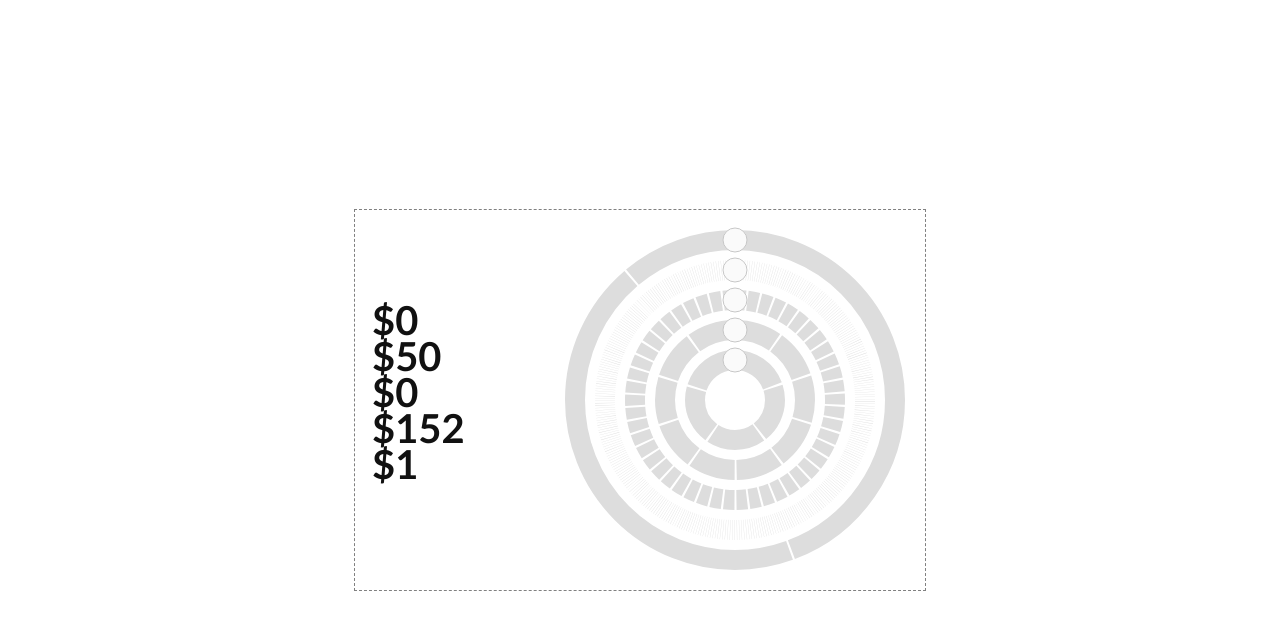
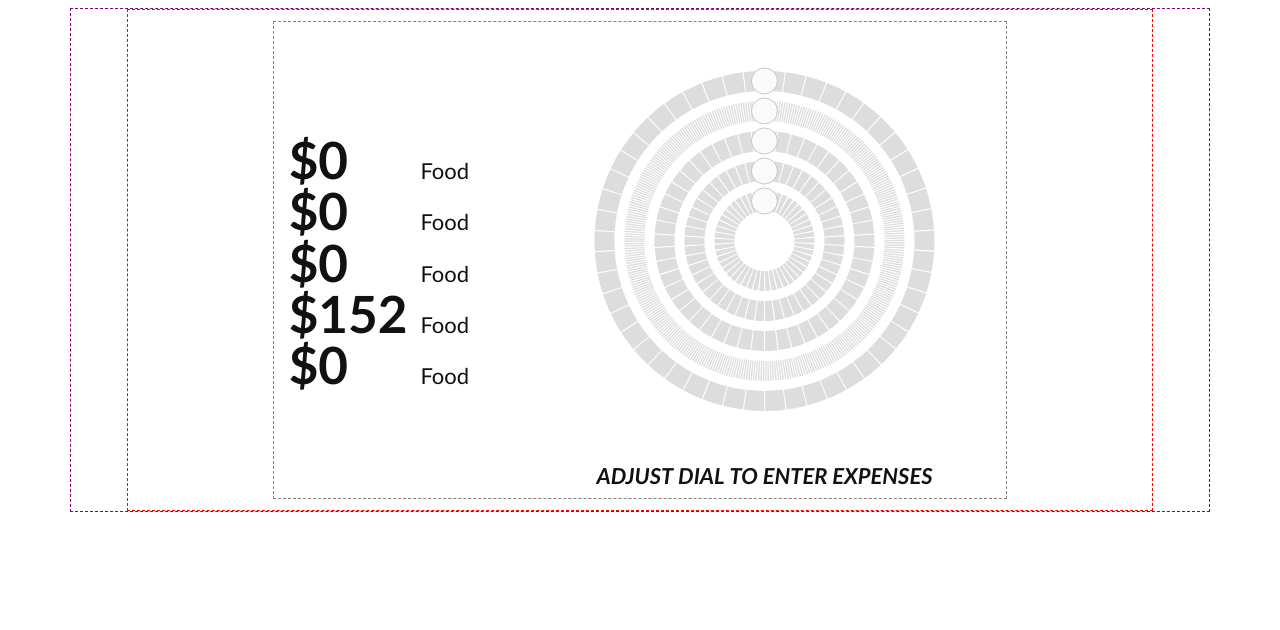
Before and after one commit to robispan/Circular-Slider, a plain HTML site: page index.html in a window 1280 px wide. Drawn offline with Linux system fonts and the light colour scheme.

Commit message:
slider sizing, disabled touch scroll
- touch scroll prevent
- optimized canvas size to container dimensions
- added instructions text below sliders
- adjusted sliders position

```diff
--- a/index.html
+++ b/index.html
@@ -3,14 +3,14 @@
 
   <head>
     <meta charset="utf-8">
-    <meta name="viewport" content="width=700, initial-scale=1, shrink-to-fit=no">
+    <meta name="viewport" content="width=device-width, initial-scale=1">
     <link rel="stylesheet" type="text/css" href="style/style.css"/>
   </head>
 
   <body>
-
-  <div id="container">
-
+    <div class="container">
+      <div id="container">
+    </div>
   </div>
 
   <!-- ++++++++++++++++++++++++++ javascript ++++++++++++++++++++++++++ -->
--- a/js/main.js
+++ b/js/main.js
@@ -15,21 +15,22 @@ class Slider {
     let contH = container.getBoundingClientRect().height;
     const canvas = document.createElement('canvas');
     canvas.id = 'canvas';
-    // layout - vertical / horizontal
-    if (contW > contH) {
+    // canvas sizing
+    if (contH / contW < 0.65) {
       canvas.height = contH * .95;
-      canvas.width = canvas.height * 1.5;
+      canvas.width = canvas.height / 0.65;
     }
     else {
       canvas.width = contW * .95;
-      canvas.height = canvas.width * 1.5;
+      canvas.height = canvas.width * 0.65;
     }
-    // canvas styles
+    // styles
     canvas.style.position = 'relative';
     canvas.style.top = '50%';
     canvas.style.left = '50%';
     canvas.style.transform = 'translate(-50%, -50%)';
     canvas.style.border = '1px dashed grey';
+    canvas.style.touchAction = 'none';
     // create canvas in DOM
     container.appendChild(canvas);
     // get ctx
@@ -44,14 +45,11 @@ class Slider {
     const cw = ctx.canvas.width;
     const ch = ctx.canvas.height;
     const pi = Math.PI;
-    const r = 12;  // handle radius
-    const fontSize = (canvas.width > canvas.height) ? cw * 0.07 : ch * 0.07;
-    ctx.font = 'bold ' + fontSize + 'px Calibri';
-    ctx.textAlign = 'left';
+    const r = 13;  // handle radius
     // sliders center position
-    const center = (canvas.width > canvas.height) ? {x: cw*2/3, y: ch/2} : {x: cw/2, y: ch*2/3};
+    const center = {x: cw*0.67, y: ch*0.46};
     // data position
-    const dataPosition = (canvas.width > canvas.height) ? {x: cw*0.03, y: ch*0.33} : {x: cw*0.03, y: ch*0.07};
+    const dataPosition = {x: cw*0.02, y: ch*0.33};
 
     // make array of sliders
     const sliders = [];
@@ -78,17 +76,29 @@ class Slider {
       const min = sliders[i].min;
       const step = sliders[i].step;
       const remainder = (max - min) % step;
-      slider.dash = 2*pi*r * (step / (max - min)) - 2;
+      slider.dash = 2*pi*r * (step / (max - min)) - 1;
     }
 
-    // draw sliders, handles & colored paths
-    let dash;
+    // draw sliders, data and instruction
+    let dash, fontSize, instruction;
     function drawsliders() {
+
+      // draw instructions under slider
+      ctx.save();
+      fontSize = cw * 0.03;
+      instruction = 'ADJUST DIAL TO ENTER EXPENSES';
+      ctx.font = '900 italic ' + fontSize + 'px Calibri';
+      ctx.fillStyle = "#111";
+      ctx.textAlign = 'center';
+      ctx.fillText(instruction, center.x, ch * 0.97);
+      ctx.restore();
+
+      // draw sliders
       sliders.forEach(function(slider, index) {
         // draw sliders backgrounds
         ctx.save();
         ctx.lineWidth = 20;
-        ctx.setLineDash([slider.dash, 2]);
+        ctx.setLineDash([slider.dash, 1]);
         ctx.strokeStyle = '#ddd';
         ctx.beginPath();
         ctx.arc(center.x, center.y, slider.r, -.5*pi, 1.5*pi, false);
@@ -99,7 +109,7 @@ class Slider {
         // background path
         ctx.save();
         ctx.lineWidth = 20;
-        ctx.globalAlpha = 0.7;
+        ctx.globalAlpha = 0.6;
         ctx.beginPath();
         ctx.arc(center.x, center.y, slider.r, -.5*pi, slider.diff, false);
         ctx.strokeStyle = slider.color;
@@ -108,7 +118,7 @@ class Slider {
         // colored path
         ctx.save();
         ctx.lineWidth = 20;
-        ctx.setLineDash([slider.dash, 2]);
+        ctx.setLineDash([slider.dash, 1]);
         ctx.globalAlpha = 1;
         ctx.beginPath();
         ctx.arc(center.x, center.y, slider.r, -.5*pi, slider.diff, false);
@@ -130,8 +140,19 @@ class Slider {
 
         // draw data
         ctx.save();
+        fontSize = cw * 0.07;
+        ctx.font = 'bold ' + fontSize + 'px Calibri';
         ctx.fillStyle = "#111";
-        ctx.fillText('$' + slider.value, dataPosition.x, dataPosition.y + index*fontSize*0.9);
+        ctx.textAlign = 'left';
+        ctx.fillText('$' + slider.value, dataPosition.x, dataPosition.y + index* cw * 0.07);
+        ctx.restore();
+        // menu
+        ctx.save();
+        fontSize = cw * 0.03;
+        ctx.font = '400 ' + fontSize + 'px Calibri';
+        ctx.fillStyle = "#111";
+        ctx.textAlign = 'left';
+        ctx.fillText('Food', dataPosition.x * 10, dataPosition.y + index* cw * 0.07);
         ctx.restore();
       });
     }
@@ -205,8 +226,8 @@ class Slider {
       let mouseX, mouseY, x, y, z1, xh, yh, diff, diffRound, value;
       // iterate sliders
       sliders.forEach(function(slider) {
-        // check if z is equal to slider radius +/- 10 px
-        if (z < slider.r + 10 && z > slider.r - 10) {
+        // check if z is equal to slider radius +15/-12 px
+        if (z < slider.r + 15 && z > slider.r - 12) {
           // get mouse coordinates inside canvas
           mouseX = event.clientX - canvas.getBoundingClientRect().left;
           mouseY = event.clientY - canvas.getBoundingClientRect().top;
@@ -299,11 +320,11 @@ class Slider {
 const options = {
   container: 'container',
   sliders: [
-    {radius: 40, color: 'red', max: 10, min: 0, step: 2},
-    {radius: 70, color: '#f3771c', max: 100, min: 50, step: 5},
+    {radius: 40, color: 'red', max: 100, min: 0, step: 2},
+    {radius: 70, color: '#f3771c', max: 100, min: 0, step: 2},
     {radius: 100, color: '#009b19', max: 100, min: 0, step: 2},
     {radius: 130, color: '#0080bb', max: 860, min: 152, step: 2},
-    {radius: 160, color: '#6a427c', max: 10, min: 1, step: 4}
+    {radius: 160, color: '#6a427c', max: 100, min: 0, step: 2}
   ]
 };
 
--- a/style/style.css
+++ b/style/style.css
@@ -1,10 +1,13 @@
+.container {
+  /* height: 1500px; */
+  width: 90%;
+  margin: auto;
+  border: 1px dashed purple;
+}
+
 #container {
-  width: 700px;
-  height: 400px;
-  /* border: 1px dashed red; */
-  position: absolute;
-  top: 50%;
-  left: 50%;
-  transform: translate(-50%, -50%);
-  -ms-transform: translate(-50%, -50%);
+  width: 90%;
+  height: 500px;
+  border: 1px dashed red;
+  margin: auto;
 }
```
